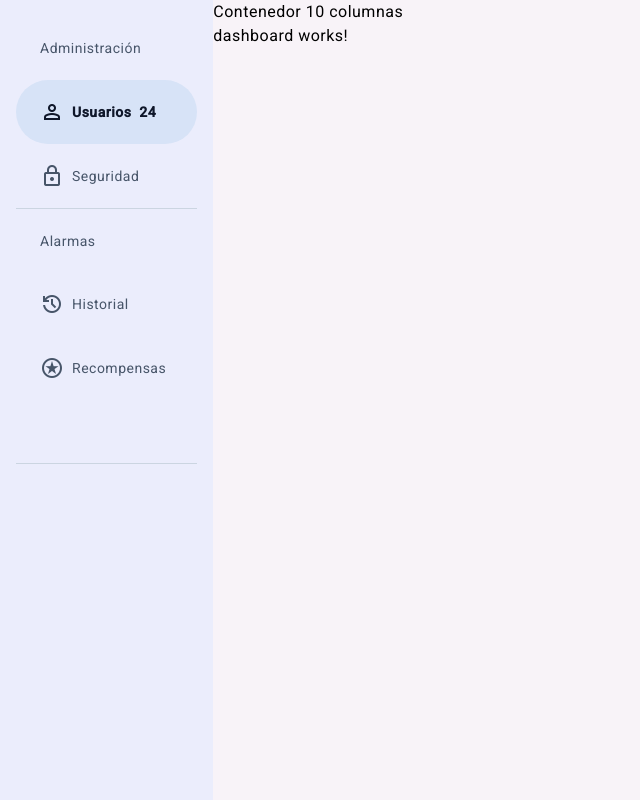
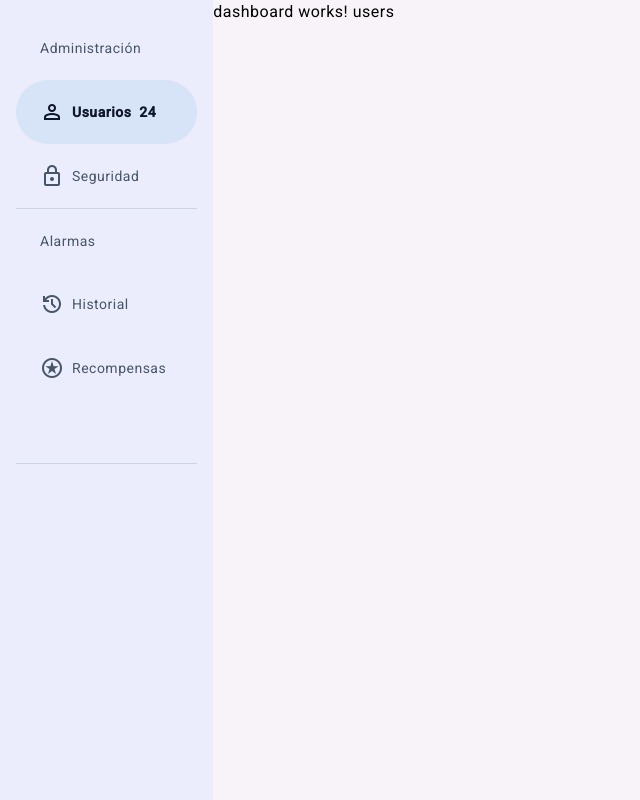
Before and after one commit to CamiloCastro-23/MISW4302-Proyecto, an Angular app: page /dashboard/users in a window 1280 px wide. Shown: the whole page, without its empty margins (0-640 px from the left). Built offline with nearby package versions, Linux system fonts and the light colour scheme.

Commit message:
routes for sidebar

```diff
--- a/src/app/alarm-app/components/sidebar/sidebar.component.html
+++ b/src/app/alarm-app/components/sidebar/sidebar.component.html
@@ -7,7 +7,7 @@
   <div class="flex row-span-1 items-center text-sm pl-6 space-x-2 rounded-full cursor-pointer" [ngClass]="{
         'text-slate-900 font-semibold bg-[#d7e3f7]': selectedItem === 'usuarios',
         'text-slate-600 font-normal': selectedItem !== 'usuarios'
-      }" (click)="selectItem('usuarios')">
+      }" (click)="selectItem('usuarios')" routerLink="./users">
     <span class="material-symbols-outlined">person</span>
     <div>Usuarios</div>
     <div>24</div>
@@ -40,7 +40,7 @@
   <div class="flex row-span-1 items-center text-sm pl-6 space-x-2 rounded-full cursor-pointer" [ngClass]="{
         'text-slate-900 font-semibold bg-[#d7e3f7]': selectedItem === 'recompensas',
         'text-slate-600 font-normal': selectedItem !== 'recompensas'
-      }" (click)="selectItem('recompensas')">
+      }" (click)="selectItem('recompensas')" routerLink="./rewards">
     <span class="material-symbols-outlined">stars</span>
     <div>Recompensas</div>
   </div>
--- a/src/app/alarm-app/pages/dashboard/dashboard.component.html
+++ b/src/app/alarm-app/pages/dashboard/dashboard.component.html
@@ -1 +1 @@
-<p>dashboard works!</p>
+<p>dashboard works! users</p>
--- a/src/app/alarm-app/pages/layout/layout.component.html
+++ b/src/app/alarm-app/pages/layout/layout.component.html
@@ -4,7 +4,6 @@
   </div>
   <!-- Contenedor de 10 columnas -->
   <div class="w-10/12 h-full bg-[#f8f3f8]">
-    Contenedor 10 columnas
     <router-outlet></router-outlet>
   </div>
 </div>
```
